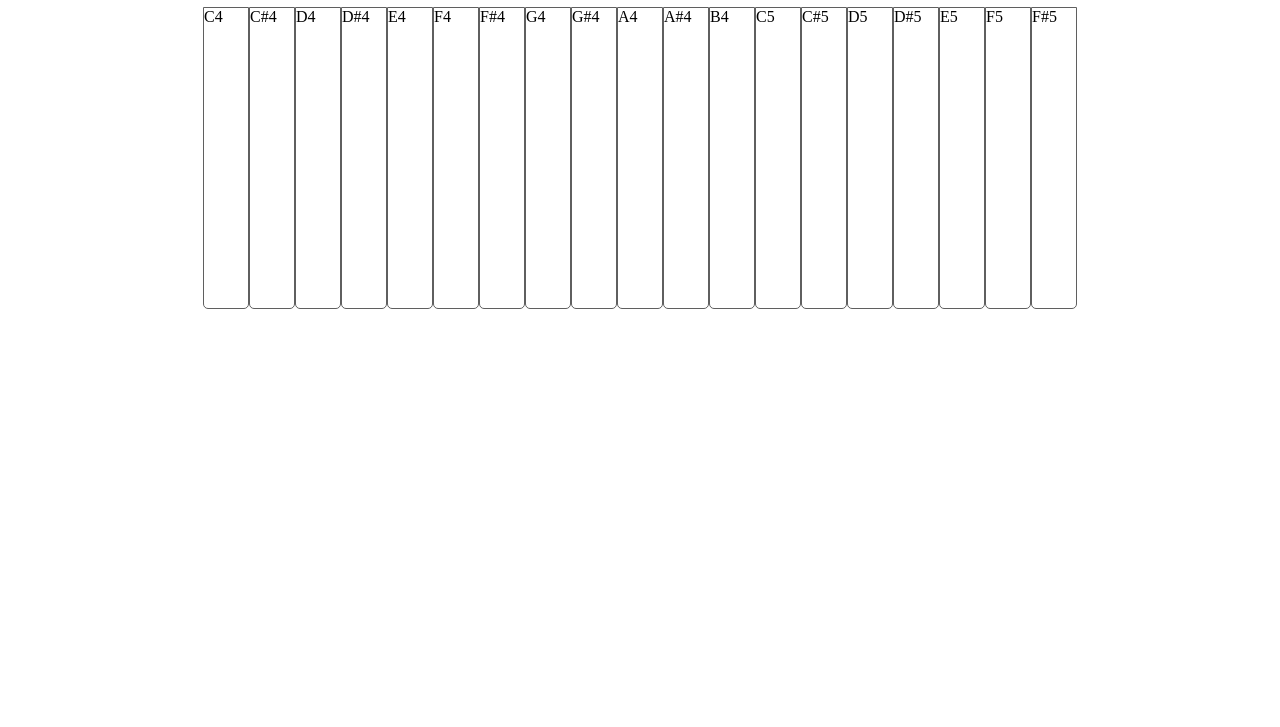
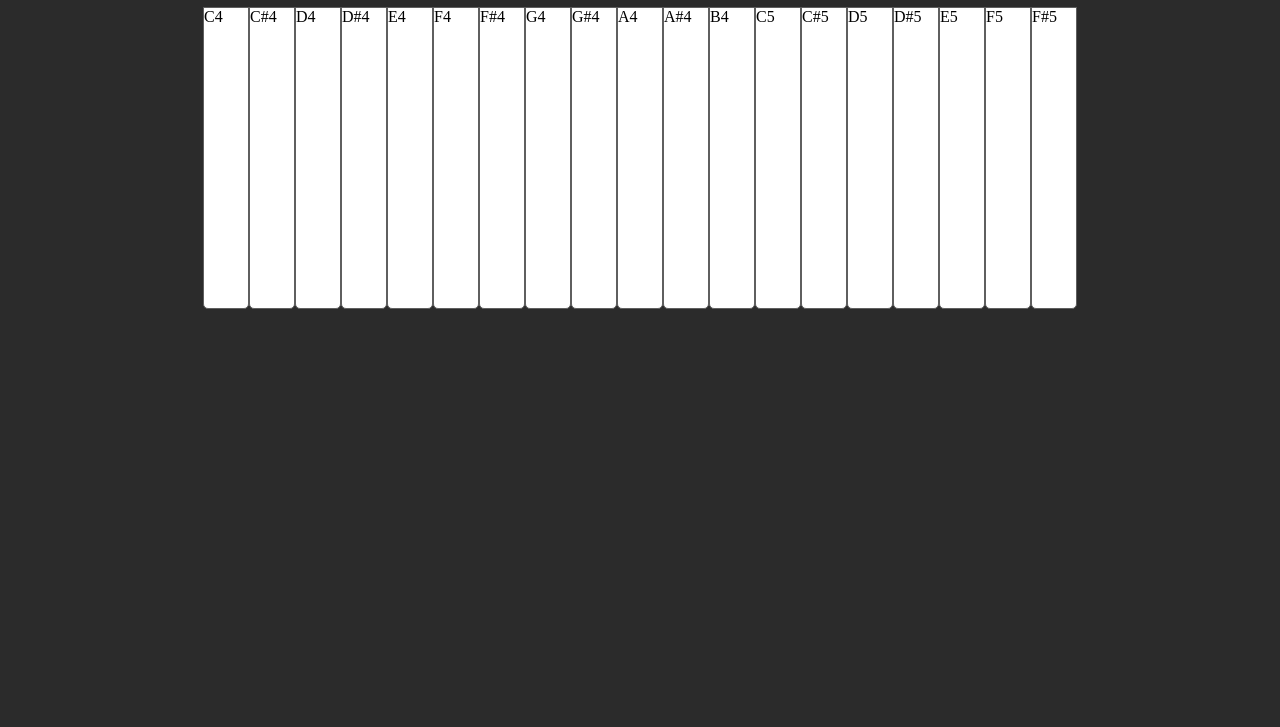
Before and after one commit to alyoung1991/keyboard_hero, a website built with webpack: page index.html in a window 1280 px wide. Shown: the part 73-800 px from the top of the page. Built offline with nearby package versions, Linux system fonts and the light colour scheme; no server answers.

Commit message:
Add daily changes

```diff
--- a/src/index.scss
+++ b/src/index.scss
@@ -1,4 +1,8 @@
 @import "./styles/style.scss";
+
+body{
+    background-color: rgb(43, 43, 43);
+}
 
 .keyboard {
     width: 100%;
```
Also changed, not shown: dist/main.css.
